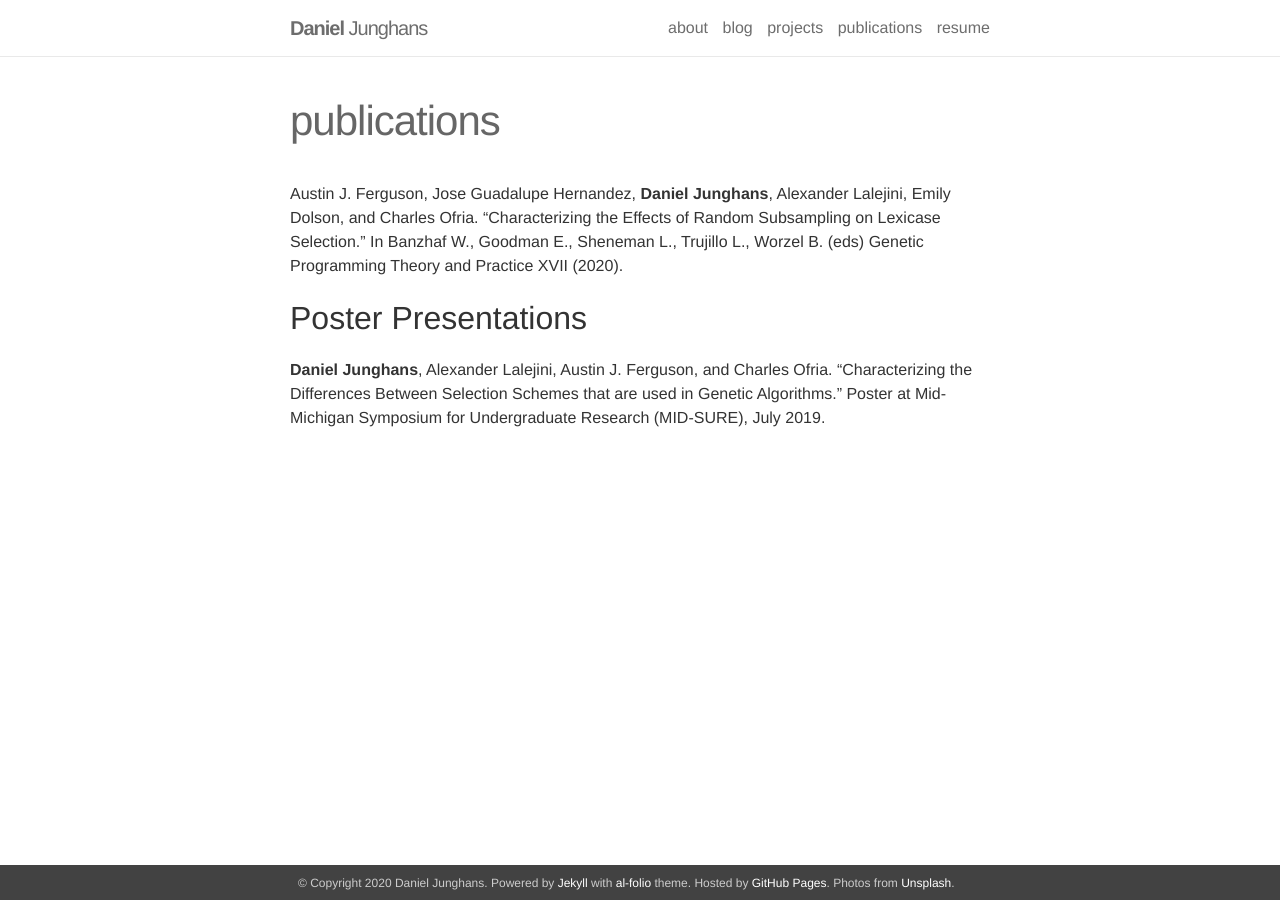
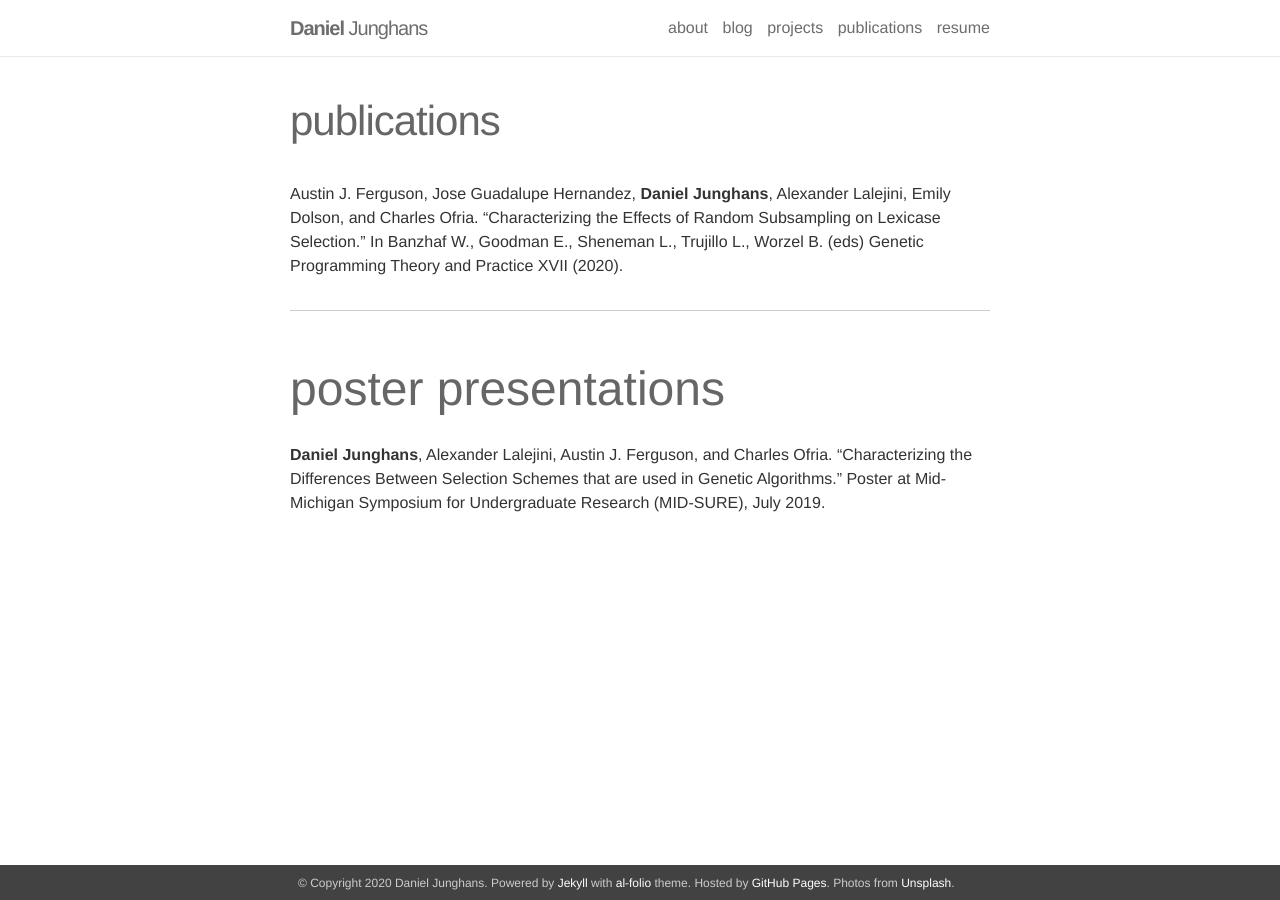
Before and after one commit to DanielJunghans/danieljunghans.github.io, a Jekyll site: the page built from _pages/publications.md, in a window 1280 px wide. Built offline with Jekyll 4.4.1, drawn with Linux system fonts in a browser that asks for light colours; nearby versions of some CDN libraries.

Commit message:
changed headers

```diff
--- a/_pages/publications.md
+++ b/_pages/publications.md
@@ -7,5 +7,7 @@ years: [2020]
 ---
 Austin J. Ferguson, Jose Guadalupe Hernandez, **Daniel Junghans**, Alexander Lalejini, Emily Dolson, and Charles Ofria. “Characterizing the Effects of Random Subsampling on Lexicase Selection.” In Banzhaf W., Goodman E., Sheneman L., Trujillo L., Worzel B. (eds) Genetic Programming Theory and Practice XVII (2020).
 
-<p style="text-align: left;"><font size="+3">Poster Presentations</font></p>
+---
+<h1><font size="+4"> poster presentations</font></h1>
+
 **Daniel Junghans**, Alexander Lalejini, Austin J. Ferguson, and Charles Ofria. “Characterizing the Differences Between Selection Schemes that are used in Genetic Algorithms.” Poster at Mid-Michigan Symposium for Undergraduate Research (MID-SURE), July 2019.
```
Also changed, not shown: _pages/resume.md (+3 -1 lines).
